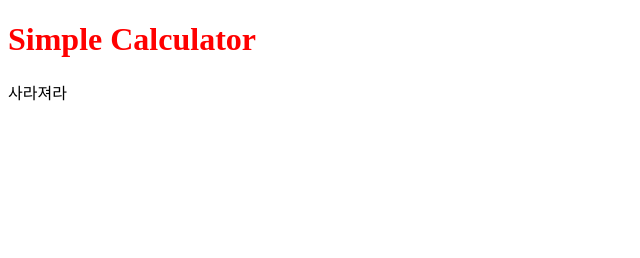
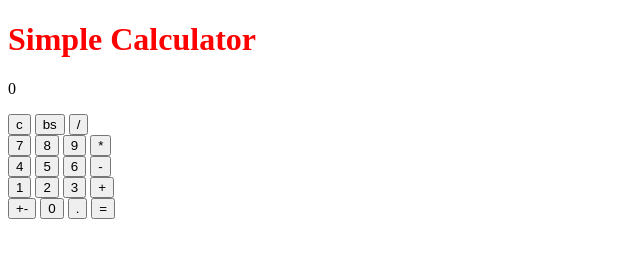
Before and after one commit to honux77/js-calculator, a plain HTML site: page index.html in a window 1280 px wide. Shown: the whole page, without its empty margins (0-640 px from the left). Drawn offline with Linux system fonts and the light colour scheme.

Commit message:
Implement basic calculator UI

```diff
--- a/index.html
+++ b/index.html
@@ -7,8 +7,46 @@
 </head>
 <body>
 	<h1>Simple Calculator</h1>
-	<p>사라져라</p>
+	<div id="main">
+		<p id="num">0</p>
+
+		<div>
+			<button id ="bc" class="double">c</button>
+			<button id ="bs">bs</button>
+			<button id ="bd" class="op">/</button>
+		</div>
+
+		<div>
+			<button id ="b7">7</button>
+			<button id ="b8">8</button>
+			<button id ="b9">9</button>
+			<button id ="bx" class="op">*</button>
+		</div>
+
+		<div>
+			<button id ="b4">4</button>
+			<button id ="b5">5</button>
+			<button id ="b6">6</button>
+			<button id ="bm" class="op">-</button>
+		</div>
+
+		<div>
+			<button id ="b1">1</button>
+			<button id ="b2">2</button>
+			<button id ="b3">3</button>
+			<button id ="bp" class="op">+</button>
+		</div>
+
+		<div>
+			<button id ="bpm">+-</button>
+			<button id ="b0">0</button>
+			<button id ="bf">.</button>
+			<button id ="be" class="op">=</button>
+		</div>
+	</div>
+
 	<script src="scripts/jquery.min.js"></script>
 	<script src="scripts/calc.js"></script>
+
 </body>
 </html>
```
